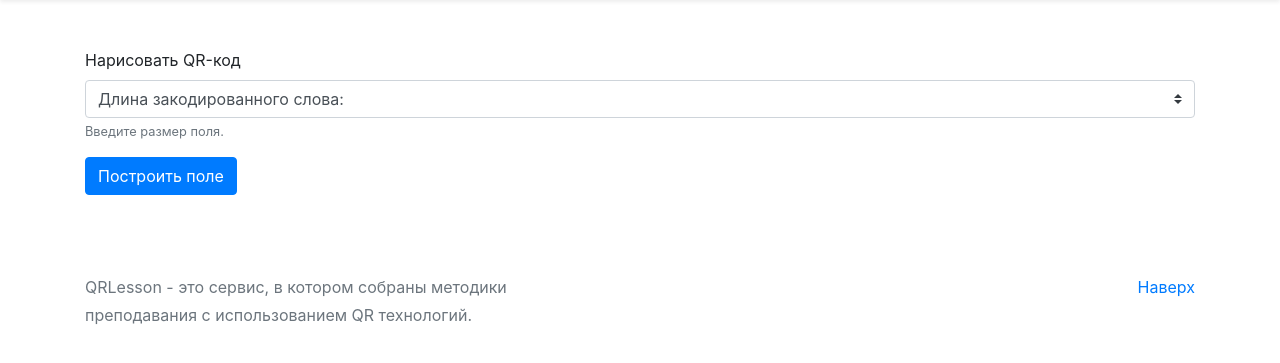
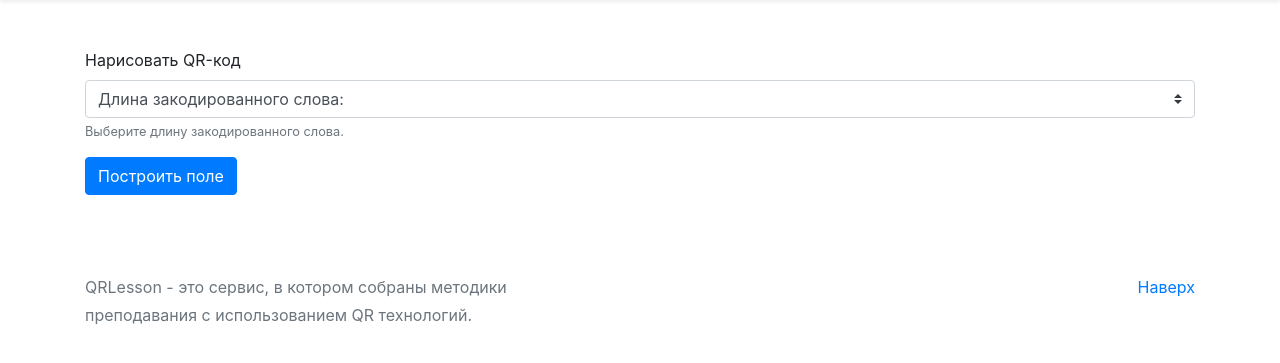
Before and after one commit to Jumas-Cola/qrlesson, a Django app: page /qr_table/ in a window 1280 px wide. Shown: the part 56-419 px from the top of the page. Run offline with Django 3.2, Linux system fonts and the light colour scheme; data comes from the database, SQL or seed files in the repository; some libraries are stand-ins or nearby versions.

```diff
--- a/qrmethods/templates/qr_table.html
+++ b/qrmethods/templates/qr_table.html
@@ -125,7 +125,7 @@
         <option value="33">От 22 до 32 знаков</option>
         <option value="37">От 32 до 42 знаков</option>
       </select>
-      <small id="emailHelp" class="form-text text-muted">Введите размер поля.</small>
+      <small id="emailHelp" class="form-text text-muted">Выберите длину закодированного слова.</small>
     </div>
     <button id="plot_field_btn" type="button" class="btn btn-primary">Построить поле</button>
   </form>
```
